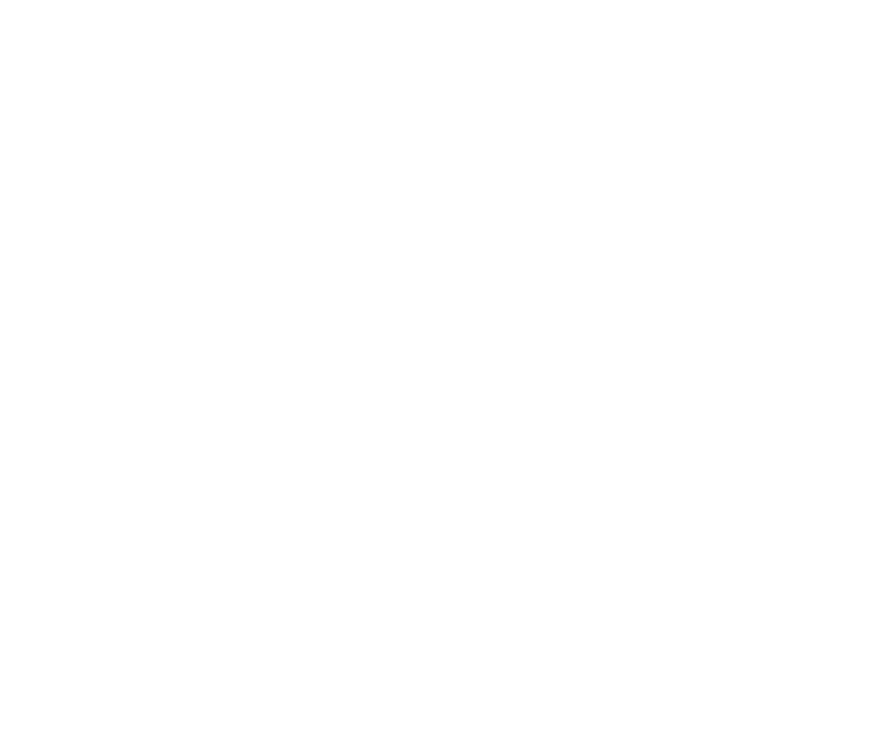
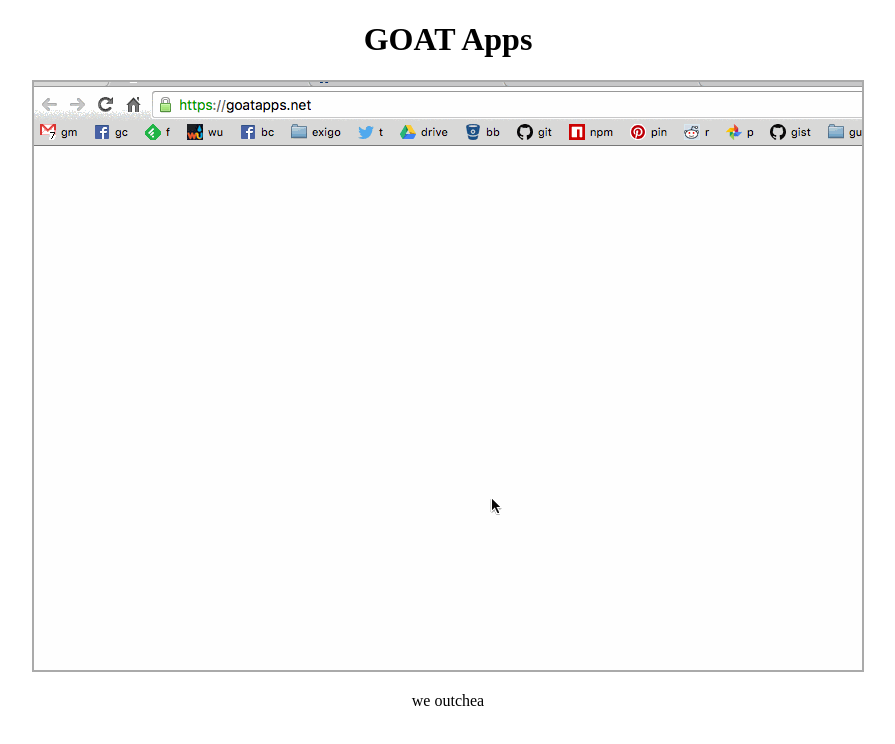
Before and after one commit to bvalosek/goatapps-dot-net, a plain HTML site: page site/index.html in a window 1280 px wide. Shown: the whole page, without its empty margins (192-1087 px from the left). Drawn offline with Linux system fonts and the light colour scheme.

Commit message:
we outchea

```diff
--- a/site/index.html
+++ b/site/index.html
@@ -10,6 +10,11 @@
   <body>
 
     <!-- we outchea -->
+    <center>
+      <h1>GOAT Apps</h1>
+      <img style="border: solid 2px #aaa" src="outchea.gif">
+      <p>we outchea</p>
+    </center>
 
   <body>
 </html>
```
Also changed, not shown: site/outchea.gif (added).
